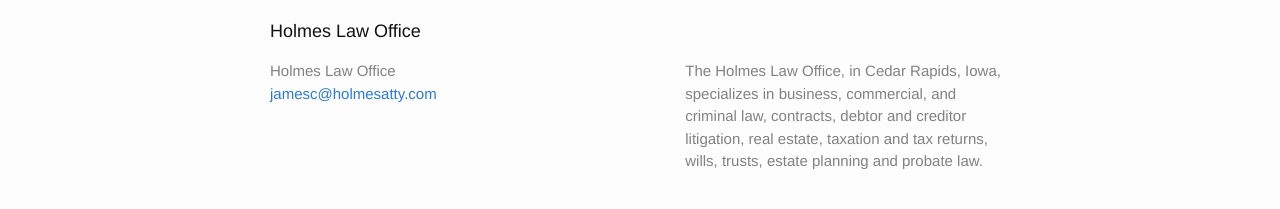
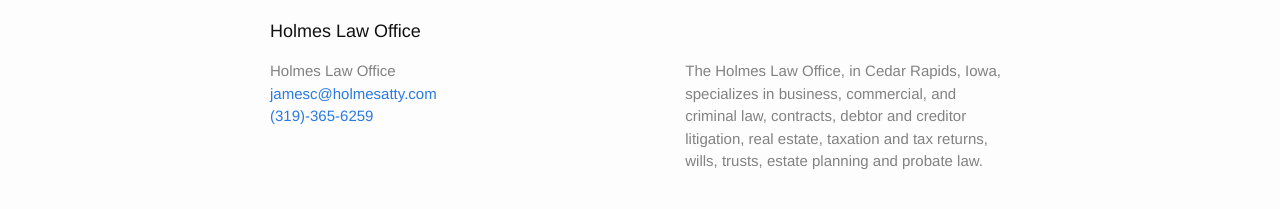
Before and after one commit to holmes-atty/holmes-atty.github.io, a Jekyll site: the page built from index.html, in a window 1280 px wide. Shown: the part 528-737 px from the top of the page. Built offline with Jekyll 4.4.1, drawn with Linux system fonts in a browser that asks for light colours.

Commit message:
Added telephone to the footer.

```diff
--- a/_config.yml
+++ b/_config.yml
@@ -1,6 +1,7 @@
 # Site settings
 title: Holmes Law Office
 email: jamesc@holmesatty.com
+telephone: (319)-365-6259
 description: > #
   The Holmes Law Office, in Cedar Rapids, Iowa, specializes in business,
   commercial, and criminal law, contracts, debtor and creditor litigation, real
--- a/_includes/footer.html
+++ b/_includes/footer.html
@@ -9,6 +9,7 @@
         <ul class="contact-list">
           <li>{{ site.title }}</li>
           <li><a href="mailto:{{ site.email }}">{{ site.email }}</a></li>
+          <li><a href="tel:{{ site.telephone }}">{{ site.telephone }}</a></li>
         </ul>
       </div>
 
```
